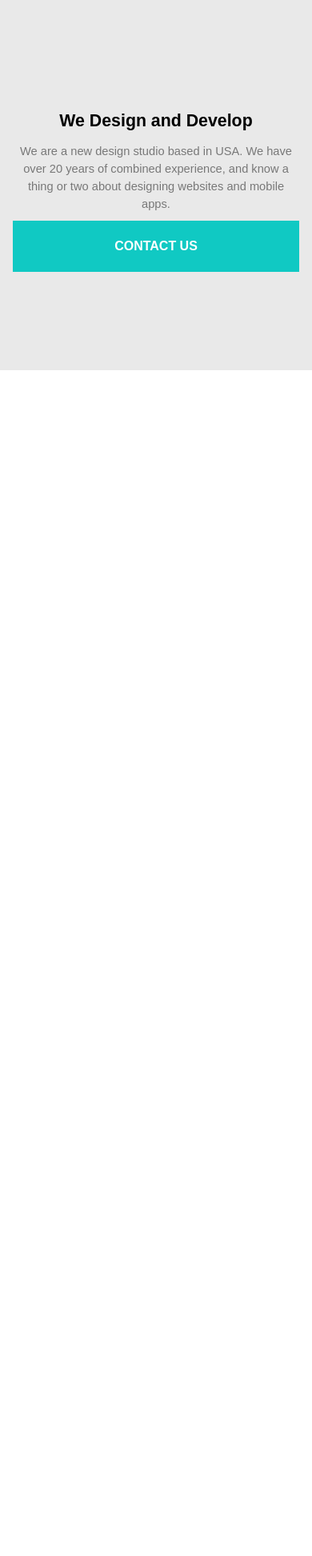
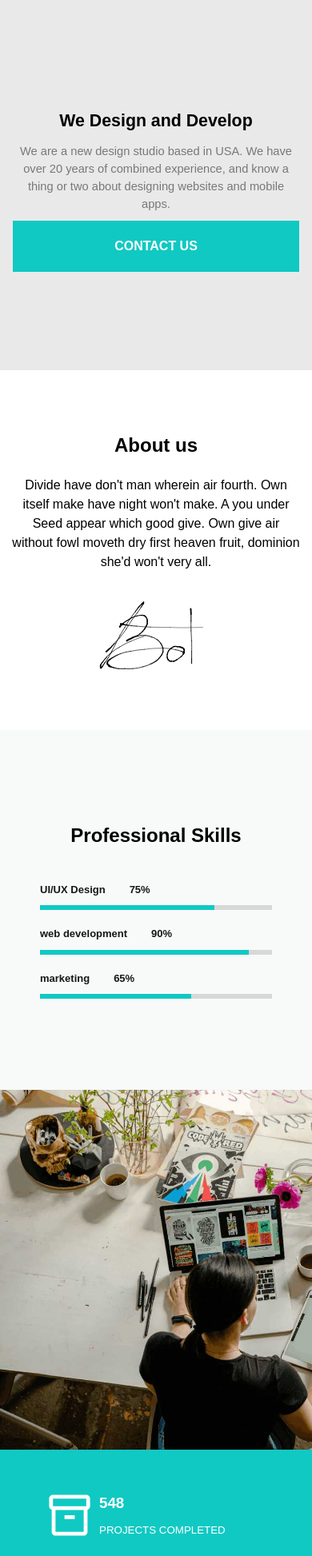
Before and after one commit to anpilogov-com/Piroll, a website: page index.html in a window 390 px wide. Shown: the part 51-1997 px from the top of the page at 80% size. Before the commit the page ends 844 px from the top, so only its background shows below. Drawn offline with Linux system fonts and the light colour scheme; a web font is replaced by a local one.

Commit message:
New blocks on home page
Integrate 3 blocks on landing page "Home"

```diff
--- a/index.html
+++ b/index.html
@@ -59,6 +59,74 @@
                 <button class="offer__button" type="button" aria-expanded="false">СONTACT US</button>
               </div>
           </div>
+          <div class="wrapper__about">
+              <div class="content">
+                <h2 class="content__title">About us</h2>
+                <p class="content__tagline">
+                    Divide have don't man wherein air fourth. Own itself make have night won't make.
+                    A you under Seed appear which good give. Own give air without fowl moveth dry first
+                    heaven fruit, dominion she'd won't very all.
+                </p>
+                <img class="content__image" src="images/optimize/-autograph-optim.svg" alt="Автограф директора организации, гарантирующий качество исполняемой работы.">
+              </div>
+          </div>
+          <div class="wrapper__skills">
+              <div class="content--skills">
+                  <h2 class="content__title">Professional Skills</h2>
+                  <div class="content__progress--block">
+                    <div class="content__progress--subline">
+                        <span class="content__subline">UI/UX Design</span>
+                        <span class="content__subline">75%</span>
+                    </div>
+                    <progress class="content__progress" value="75" max="100"></progress>
+                  </div>
+                  <div class="content__progress--block">
+                    <div class="content__progress--subline">
+                        <span class="content__subline">web development</span>
+                        <span class="content__subline">90%</span>
+                    </div>
+                    <progress class="content__progress" value="90" max="100"></progress>
+                  </div>
+                  <div class="content__progress--block">
+                    <div class="content__progress--subline">
+                        <span class="content__subline">marketing</span>
+                        <span class="content__subline">65%</span>
+                    </div>
+                    <progress class="content__progress" value="65" max="100"></progress>
+                  </div>
+              </div>
+              <div class="content--image"></div>
+          </div>
+          <div class="wrapper__achievements">
+            <div class="card">
+                <img class="card__icon" src="images/optimize/-inventory-optim.svg" alt="Иконка коробки. Законченные проекты."></img>
+                <div class="card__text">
+                    <h3 class="card__title">548</h3>
+                    <span class="card__tagline">PROJECTS COMPLETED</span>
+                </div>
+            </div>
+            <div class="card">
+                <img class="card__icon" src="images/optimize/-schedule-optim.svg" alt="Иконка часов. Часы проведённые в работе над проектами."></img>
+                <div class="card__text">
+                    <h3 class="card__title">1465</h3>
+                    <span class="card__tagline">WORKING HOURS</span>
+                </div>
+            </div>
+            <div class="card">
+                <img class="card__icon" src="images/optimize/-favorite-optim.svg" alt="Иконка сердечка. Количество положительных отзывов."></img>
+                <div class="card__text">
+                    <h3 class="card__title">612</h3>
+                    <span class="card__tagline">POSITIVE FEEDBACKS</span>
+                </div>
+            </div>
+            <div class="card">
+                <img class="card__icon" src="images/optimize/-star-optim.svg" alt="Иконка звезды. Количество клиентов, оставшихся довольными проделанной нами работой."></img>
+                <div class="card__text">
+                    <h3 class="card__title">735</h3>
+                    <span class="card__tagline">HAPPY CLIENTS</span>
+                </div>
+            </div>
+          </div>
       </section>
       <script>
         (() => {
--- /dev/null
+++ b/styles/blocks/card.css
@@ -0,0 +1,57 @@
+/* Card */
+
+.card {
+   margin: auto;
+   display: grid;
+   grid-template-columns: min-content max-content;
+   column-gap: 5px;
+   color: #ffffff;
+}
+
+.card__icon {
+   width: 64px;
+   height: 64px;
+   fill: #ffffff;
+}
+
+.card__text {
+   display: grid;
+   grid-template-rows: max-content min-content;
+   row-gap: 10px;
+   font-family: "Dewi", sans-serif;
+}
+
+.card__tagline {
+   font-size: 10pt;
+}
+
+/* display: grid;
+    min-width: 270px;
+    grid-template-columns: min-content max-content;
+    column-gap: 5px;
+    color: #ffffff;
+    align-items: center;*/
+
+@media all and (max-width: 768px) {
+   .card {
+      display: grid;
+      min-width: 280px;
+      margin-bottom: 30px;
+      grid-template-columns: min-content max-content;
+      column-gap: 5px;
+      color: #ffffff;
+      align-items: center;
+   }
+}
+
+@media all and (max-width: 320px) {
+   .card {
+      display: grid;
+      min-width: 270px;
+      margin-bottom: 30px;
+      grid-template-columns: min-content max-content;
+      column-gap: 5px;
+      color: #ffffff;
+      align-items: center;
+   }
+}
--- /dev/null
+++ b/styles/blocks/content.css
@@ -0,0 +1,139 @@
+/* Content */
+
+.content {
+   margin: auto;
+   display: grid;
+   justify-content: center;
+   align-items: center;
+   text-align: center;
+}
+
+.content__title {
+   margin-bottom: 20px;
+}
+
+.content__tagline {
+   margin-bottom: 20px;
+   max-width: 620px;
+   text-align: inherit;
+}
+
+.content__image {
+   width: 256px;
+   margin: auto;
+   height: auto;
+}
+
+.content--skills {
+   width: 50%;
+   height: 450px;
+   padding-left: 50px;
+   padding-right: 50px;
+   display: grid;
+   row-gap: 20px;
+   text-align: left;
+   align-content: center;
+}
+
+.content--image {
+   background-color: #e9e9e9;
+   width: 50%;
+   height: 450px;
+   background-image: url("../../images/optimize/-skills-optim.jpg");
+   background-size: cover;
+}
+
+/* Progress block */
+
+.content__progress--block {
+   display: grid;
+   text-align: left;
+   align-content: center;
+   align-items: center;
+   justify-items: start;
+   row-gap: 10px;
+}
+
+.content__subline {
+   font-family: "Dewi", sans-serif;
+   font-size: small;
+   font-weight: bold;
+   color: #171717;
+}
+
+.content__progress--subline {
+   width: 256px;
+   display: grid;
+   grid-template-columns: max-content min-content;
+   column-gap: 30px;
+   justify-items: end;
+}
+
+.content__progress {
+   height: 6px;
+   width: 100%;
+   background-color: #d8d8d8;
+   border: 0;
+   border-radius: 0px;
+}
+
+.content__progress::-webkit-progress-bar {
+   height: 6px;
+   background-color: #d8d8d8;
+   border: 0;
+   border-radius: 0px;
+}
+
+.content__progress::-webkit-progress-value {
+   height: 6px;
+   background-color: #10c9c3;
+   border: 0;
+   border-radius: 0px;
+}
+
+.content__progress::-moz-progress-bar {
+   height: 6px;
+   background-color: #d8d8d8;
+   border: 0;
+   border-radius: 0px;
+}
+
+@media all and (max-width: 768px) {
+   .content--image {
+      background-color: #e9e9e9;
+      width: 100%;
+      height: 450px;
+      background-image: url("../../images/optimize/-skills-optim.jpg");
+      background-size: cover;
+   }
+
+   .content--skills {
+      width: 100%;
+      height: 450px;
+      margin: auto;
+      display: grid;
+      align-items: center;
+      text-align: center;
+   }
+}
+
+@media all and (max-width: 320px) {
+   .content--skills {
+      width: 100%;
+      height: 450px;
+      margin: auto;
+      padding-left: 25px;
+      padding-right: 25px;
+      display: grid;
+      align-items: center;
+      text-align: center;
+   }
+}
+
+/* Achievements */
+
+.content--achievements {
+   display: grid;
+   column-gap: 30px;
+   justify-items: flex-start;
+}
--- a/styles/blocks/wrapper.css
+++ b/styles/blocks/wrapper.css
@@ -6,7 +6,7 @@
 
 /* Offer */
 
-.wrapper__offer {
+.wrapper__offer.wrapper__about {
    width: 100%;
    height: 100%;
 }
@@ -21,3 +21,76 @@
       background-image: none;
    }
 }
+
+/* About */
+
+.wrapper__about {
+   display: flex;
+   align-content: center;
+   justify-content: center;
+   padding: 15px;
+   background-color: #ffffff;
+   min-height: 450px;
+}
+
+/* Skills */
+
+.wrapper__skills {
+   display: flex;
+   padding: 0;
+   background-color: #f8f9f9;
+   min-height: 450px;
+   flex-direction: row;
+   justify-content: space-between;
+   align-content: center;
+   flex-wrap: wrap;
+   align-items: center;
+}
+
+@media all and (max-width: 768px) {
+   .wrapper__skills {
+      display: flex;
+      padding: 0;
+      background-color: #f8f9f9;
+      min-height: 450px;
+      flex-direction: column;
+      justify-content: center;
+      align-content: stretch;
+      flex-wrap: wrap;
+      align-items: stretch;
+   }
+}
+
+/* Achievements */
+
+.wrapper__achievements {
+   height: 240px;
+   background-color: #10c9c3;
+   display: flex;
+   padding: 50px;
+   align-items: center;
+   justify-content: center;
+   flex-direction: row;
+}
+
+@media all and (max-width: 768px) {
+   .wrapper__achievements {
+      height: auto;
+      background-color: #10c9c3;
+      display: flex;
+      padding: 50px;
+      flex-direction: row;
+      flex-wrap: wrap;
+   }
+}
+
+@media all and (max-width: 320px) {
+   .wrapper__achievements {
+      height: auto;
+      background-color: #10c9c3;
+      display: flex;
+      padding: 50px;
+      flex-direction: column;
+      flex-wrap: nowrap;
+   }
+}
--- a/styles/index.css
+++ b/styles/index.css
@@ -11,3 +11,5 @@
 @import 'blocks/menu.css';
 @import 'blocks/wrapper.css';
 @import 'blocks/offer.css';
+@import 'blocks/content.css';
+@import 'blocks/card.css';
```
Also changed, not shown: images/no-optimize/-Icon-24-nooptim.svg, images/no-optimize/-autograph-nooptim.svg (added), images/no-optimize/-favorite-nooptim.svg (added), images/no-optimize/-inventory-nooptim.svg (added), images/no-optimize/-schedule-nooptim.svg (added), images/no-optimize/-star-nooptim.svg (added), images/optimize/-autograph-optim.svg (added), images/optimize/-favorite-optim.svg (added), images/optimize/-inventory-optim.svg (added), images/optimize/-schedule-optim.svg (added), images/optimize/-skills-optim.jpg (added), images/optimize/-star-optim.svg (added), 1 other file.
